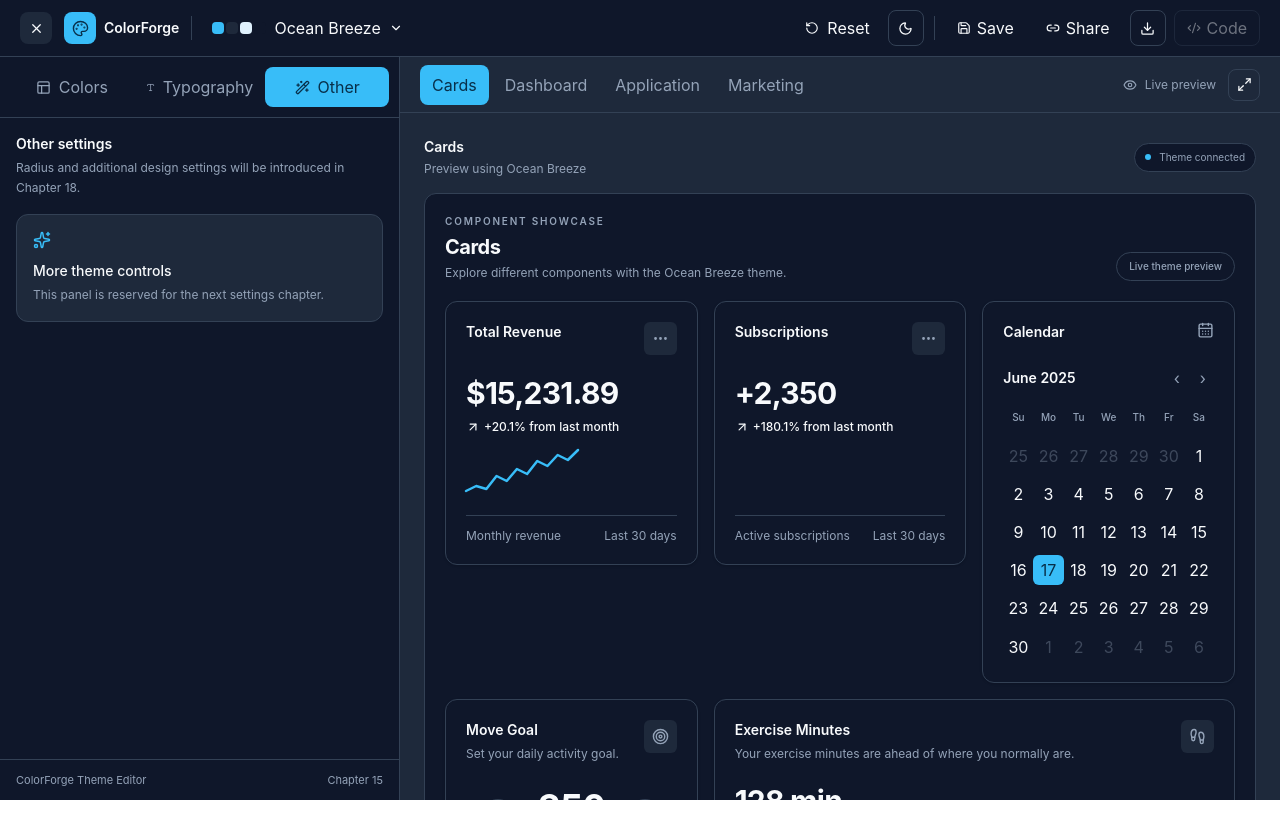
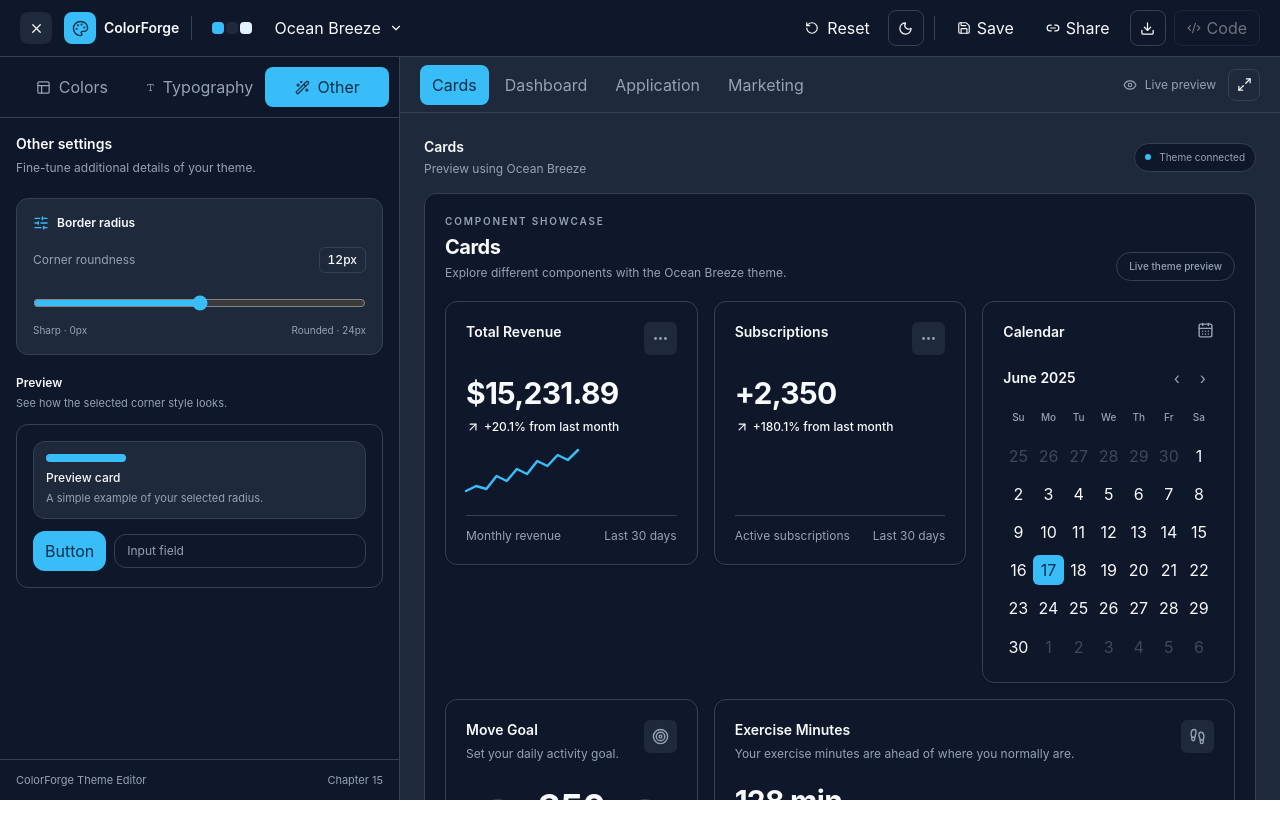
Before and after one commit to KrehantGajjar10/ColorForge, a React (Vite) app in the folder colorforge/: page /editor in a window 1280 px wide. Both pictures are taken after a click on the tab "Other". Shown: the top 838 px of the page. Built offline with nearby package versions, Linux system fonts and the light colour scheme.

Commit message:
feat: add border radius settings panel

```diff
--- a/colorforge/src/features/editor/components/EditorSidebar.tsx
+++ b/colorforge/src/features/editor/components/EditorSidebar.tsx
@@ -1,9 +1,10 @@
 import { useState } from "react";
-import { ChevronDown, ChevronRight, Search, Sparkles } from "lucide-react";
+import { ChevronDown, ChevronRight, Search } from "lucide-react";
 
 import PaletteEditor from "../../../components/palette/PaletteEditor";
 import PaletteGallery from "../../../components/palette/PaletteGallery";
 import TypographySettings from "./TypographySettings";
+import OtherSettings from "./OtherSettings";
 
 import type { Palette } from "../../../types";
 import type { FontFamily } from "../../../context/theme-context";
@@ -189,41 +190,7 @@ export default function EditorSidebar({
           />
         )}
 
-        {settingsTab === "other" && (
-          <section className="space-y-4">
-            <div>
-              <h2 className="text-sm font-semibold">Other settings</h2>
-              <p
-                className="mt-1 text-xs leading-5"
-                style={{ color: "var(--cf-muted-foreground)" }}
-              >
-                Radius and additional design settings will be introduced in
-                Chapter 18.
-              </p>
-            </div>
-
-            <div
-              className="rounded-xl border p-4"
-              style={{
-                borderColor: "var(--cf-border)",
-                backgroundColor: "var(--cf-secondary)",
-              }}
-            >
-              <Sparkles
-                size={18}
-                style={{ color: "var(--cf-primary)" }}
-                aria-hidden="true"
-              />
-              <p className="mt-3 text-sm font-medium">More theme controls</p>
-              <p
-                className="mt-1 text-xs leading-5"
-                style={{ color: "var(--cf-muted-foreground)" }}
-              >
-                This panel is reserved for the next settings chapter.
-              </p>
-            </div>
-          </section>
-        )}
+        {settingsTab === "other" && <OtherSettings />}
       </div>
 
       <div
--- /dev/null
+++ b/colorforge/src/features/editor/components/OtherSettings.tsx
@@ -0,0 +1,143 @@
+import { useState } from "react";
+import { SlidersHorizontal } from "lucide-react";
+
+export default function OtherSettings() {
+  const [radius, setRadius] = useState(12);
+
+  return (
+    <section className="space-y-5">
+      <div>
+        <h2 className="text-sm font-semibold">Other settings</h2>
+        <p
+          className="mt-1 text-xs leading-5"
+          style={{ color: "var(--cf-muted-foreground)" }}
+        >
+          Fine-tune additional details of your theme.
+        </p>
+      </div>
+
+      <div
+        className="space-y-4 rounded-xl border p-4"
+        style={{
+          borderColor: "var(--cf-border)",
+          backgroundColor: "var(--cf-secondary)",
+        }}
+      >
+        <div className="flex items-center gap-2">
+          <SlidersHorizontal
+            size={16}
+            style={{ color: "var(--cf-primary)" }}
+            aria-hidden="true"
+          />
+          <h3 className="text-xs font-semibold">Border radius</h3>
+        </div>
+
+        <div className="flex items-center justify-between">
+          <label
+            htmlFor="border-radius"
+            className="text-xs"
+            style={{ color: "var(--cf-muted-foreground)" }}
+          >
+            Corner roundness
+          </label>
+
+          <span
+            className="rounded-md border px-2 py-1 text-xs font-medium tabular-nums"
+            style={{
+              borderColor: "var(--cf-border)",
+              color: "var(--cf-foreground)",
+            }}
+          >
+            {radius}px
+          </span>
+        </div>
+
+        <input
+          id="border-radius"
+          type="range"
+          min={0}
+          max={24}
+          step={2}
+          value={radius}
+          onChange={(event) => setRadius(Number(event.target.value))}
+          className="h-2 w-full cursor-pointer accent-(--cf-primary)"
+          aria-label="Border radius in pixels"
+        />
+
+        <div
+          className="flex justify-between text-[10px]"
+          style={{ color: "var(--cf-muted-foreground)" }}
+        >
+          <span>Sharp · 0px</span>
+          <span>Rounded · 24px</span>
+        </div>
+      </div>
+
+      <div className="space-y-3">
+        <div>
+          <h3 className="text-xs font-semibold">Preview</h3>
+          <p
+            className="mt-1 text-[11px]"
+            style={{ color: "var(--cf-muted-foreground)" }}
+          >
+            See how the selected corner style looks.
+          </p>
+        </div>
+
+        <div
+          className="space-y-3 rounded-xl border p-4"
+          style={{
+            borderColor: "var(--cf-border)",
+            backgroundColor: "var(--cf-background)",
+          }}
+        >
+          <div
+            className="border p-3"
+            style={{
+              borderRadius: `${radius}px`,
+              borderColor: "var(--cf-border)",
+              backgroundColor: "var(--cf-secondary)",
+            }}
+          >
+            <div
+              className="mb-2 h-2 w-20 rounded-full"
+              style={{ backgroundColor: "var(--cf-primary)" }}
+            />
+            <p className="text-xs font-medium">Preview card</p>
+            <p
+              className="mt-1 text-[11px]"
+              style={{ color: "var(--cf-muted-foreground)" }}
+            >
+              A simple example of your selected radius.
+            </p>
+          </div>
+
+          <div className="flex items-center gap-2">
+            <button
+              type="button"
+              className="px-3 py-2 text-xs font-medium"
+              style={{
+                borderRadius: `${radius}px`,
+                backgroundColor: "var(--cf-primary)",
+                color: "var(--cf-primary-foreground)",
+              }}
+            >
+              Button
+            </button>
+
+            <div
+              className="flex-1 border px-3 py-2 text-xs"
+              style={{
+                borderRadius: `${radius}px`,
+                borderColor: "var(--cf-border)",
+                color: "var(--cf-muted-foreground)",
+              }}
+            >
+              Input field
+            </div>
+          </div>
+        </div>
+      </div>
+    </section>
+  );
+}
```
